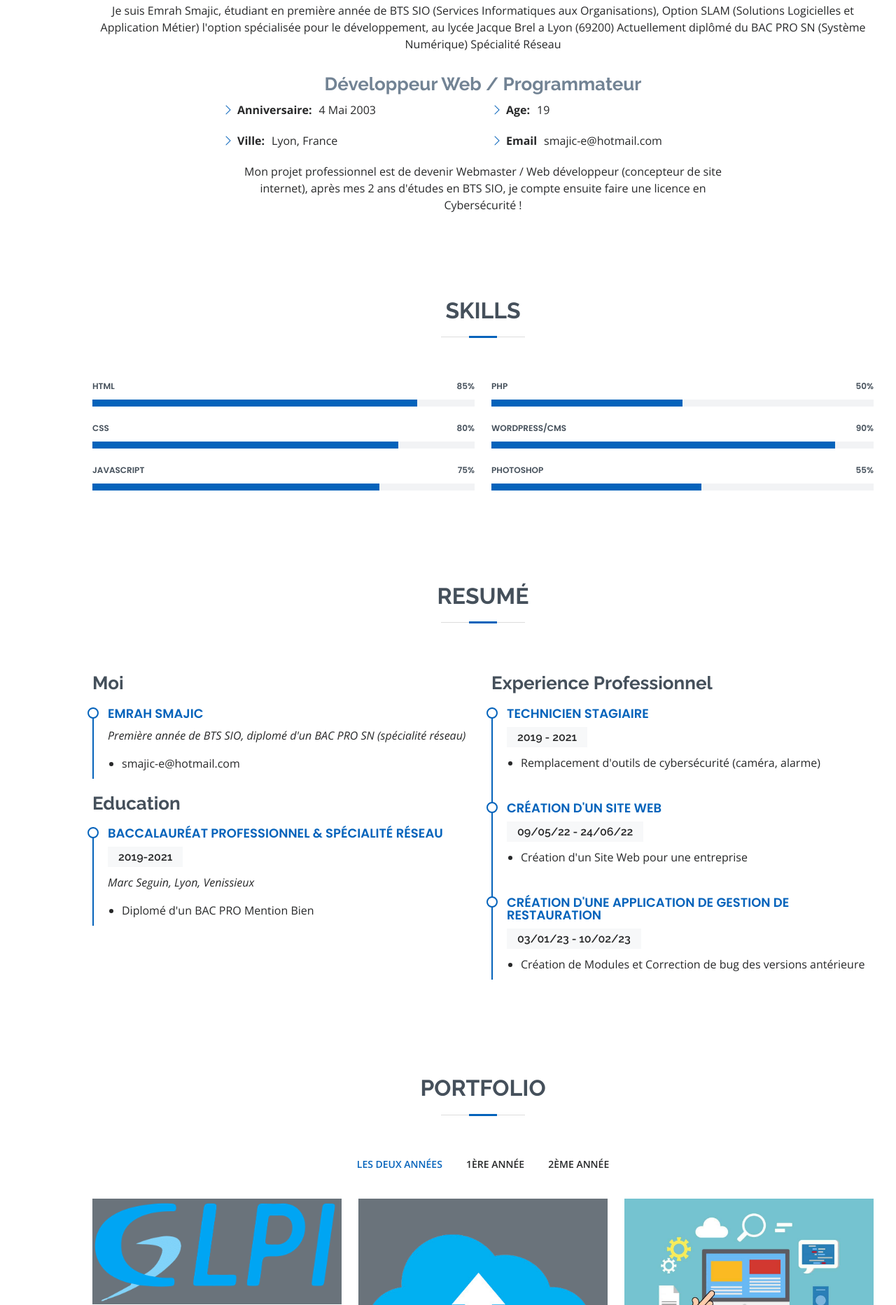
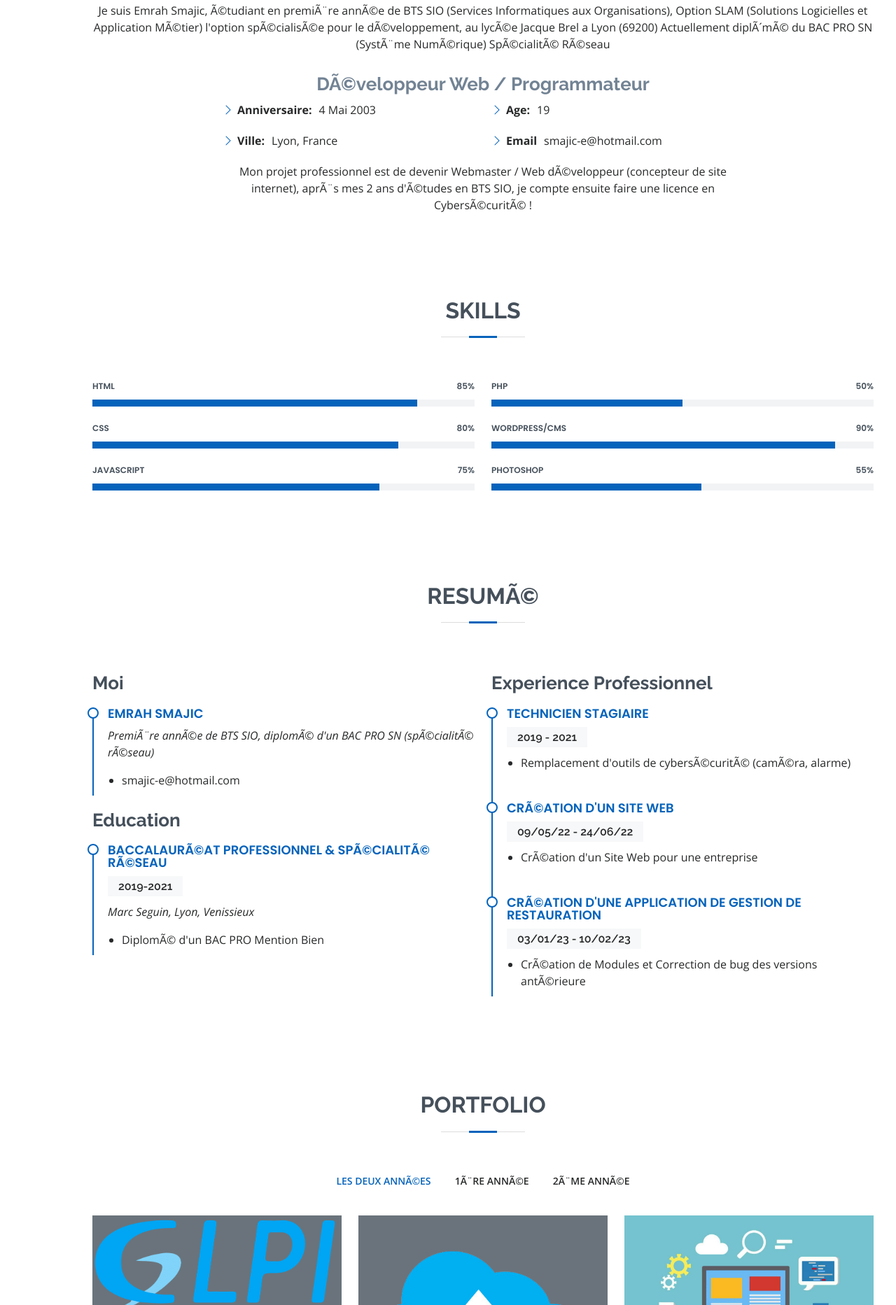
Before and after one commit to Reeflex-M/Portfolio, a plain HTML site: page index.html in a window 1280 px wide. Shown: the part 935-2800 px from the top of the page at 70% size. Drawn offline with nearby package versions, Linux system fonts and the light colour scheme.

Commit message:
Update index.html

```diff
--- a/index.html
+++ b/index.html
@@ -58,7 +58,7 @@
   <section id="hero" class="d-flex flex-column justify-content-center">
     <div class="container" data-aos="zoom-in" data-aos-delay="100">
       <h1>SMAJIC Emrah</h1>
-      <p>Je suis un <span class="typed" data-typed-items="Développeur..."></span></p>
+      <p>Je suis un <span class="typed" data-typed-items="DÃ©veloppeur..."></span></p>
       <div class="social-links">
         <a href="https://www.linkedin.com/in/emrah-smajic-a87474243" class="linkedin"><i class="bx bxl-linkedin"></i></a>
       </div>
@@ -73,13 +73,13 @@
 
         <div class="section-title">
           <h2>A Propos</h2>
-          <p>Je suis Emrah Smajic, étudiant en première année de BTS SIO (Services Informatiques aux Organisations), Option SLAM (Solutions Logicielles et Application Métier) l'option spécialisée pour le développement, au lycée Jacque Brel a Lyon (69200)
+          <p>Je suis Emrah Smajic, Ã©tudiant en premiÃ¨re annÃ©e de BTS SIO (Services Informatiques aux Organisations), Option SLAM (Solutions Logicielles et Application MÃ©tier) l'option spÃ©cialisÃ©e pour le dÃ©veloppement, au lycÃ©e Jacque Brel a Lyon (69200)
 
-            Actuellement diplômé du BAC PRO SN (Système Numérique) Spécialité Réseau</p>
+            Actuellement diplÃ´mÃ© du BAC PRO SN (SystÃ¨me NumÃ©rique) SpÃ©cialitÃ© RÃ©seau</p>
         </div>
 
   <center> <div class="col-lg-8 pt-4 pt-lg-0 content">
-            <h3>Développeur Web / Programmateur</h3>
+            <h3>DÃ©veloppeur Web / Programmateur</h3>
             <div class="row">
               <div class="col-lg-6">
                 <ul>
@@ -95,8 +95,8 @@
               </div>
             </div>
             <p>
-              Mon projet professionnel est de devenir Webmaster / Web développeur (concepteur de site internet), après mes 2 ans d'études en BTS SIO,
-               je compte ensuite faire une licence en Cybersécurité !
+              Mon projet professionnel est de devenir Webmaster / Web dÃ©veloppeur (concepteur de site internet), aprÃ¨s mes 2 ans d'Ã©tudes en BTS SIO,
+               je compte ensuite faire une licence en CybersÃ©curitÃ© !
             </p>
           </div>
         </div></center>
@@ -174,7 +174,7 @@
       <div class="container" data-aos="fade-up">
 
         <div class="section-title">
-          <h2>Resumé</h2>
+          <h2>ResumÃ©</h2>
         </div>
 
         <div class="row">
@@ -182,7 +182,7 @@
             <h3 class="resume-title">Moi</h3>
             <div class="resume-item pb-0">
               <h4>Emrah Smajic</h4>
-              <p><em>Première année de BTS SIO, diplomé d'un BAC PRO SN (spécialité réseau)</em></p>
+              <p><em>PremiÃ¨re annÃ©e de BTS SIO, diplomÃ© d'un BAC PRO SN (spÃ©cialitÃ© rÃ©seau)</em></p>
               <ul>
                 <li>smajic-e@hotmail.com</li>
               </ul>
@@ -190,11 +190,11 @@
 
             <h3 class="resume-title">Education</h3>
             <div class="resume-item">
-              <h4>Baccalauréat Professionnel &amp; Spécialité Réseau</h4>
+              <h4>BaccalaurÃ©at Professionnel &amp; SpÃ©cialitÃ© RÃ©seau</h4>
               <h5>2019-2021</h5>
               <p><em>Marc Seguin, Lyon, Venissieux</em></p>
               <ul>
-                <li>Diplomé d'un BAC PRO Mention Bien</li>
+                <li>DiplomÃ© d'un BAC PRO Mention Bien</li>
               </ul>
             </div>
           </div>
@@ -204,22 +204,22 @@
               <h4>Technicien Stagiaire</h4>
               <h5>2019 - 2021</h5>
               <ul>
-                <li>Remplacement d'outils de cybersécurité (caméra, alarme)</li>
+                <li>Remplacement d'outils de cybersÃ©curitÃ© (camÃ©ra, alarme)</li>
               </ul>
             </div>
             <div class="resume-item">
-              <h4>Création d'un Site Web</h4>
+              <h4>CrÃ©ation d'un Site Web</h4>
               <h5>09/05/22 - 24/06/22</h5>
               <!-- <p><em>Lyon</em></p> -->
               <ul>
-                <li> Création d'un Site Web pour une entreprise </li>
+                <li> CrÃ©ation d'un Site Web pour une entreprise </li>
               </ul>
             </div>
             <div class="resume-item">
-              <h4>Création d'une Application de Gestion de Restauration</h4>
+              <h4>CrÃ©ation d'une Application de Gestion de Restauration</h4>
               <h5>03/01/23 - 10/02/23</h5>
               <ul>
-                <li>Création de Modules et Correction de bug des versions antérieure</li>
+                <li>CrÃ©ation de Modules et Correction de bug des versions antÃ©rieure</li>
               </ul>
             </div>
           </div>
@@ -239,9 +239,9 @@
         <div class="row">
           <div class="col-lg-12 d-flex justify-content-center" data-aos="fade-up" data-aos-delay="100">
             <ul id="portfolio-flters">
-              <li data-filter="*" class="filter-active">Les deux années</li>
-              <li data-filter=".filter-app">1ère Année</li>
-              <li data-filter=".filter-web">2ème Année</li>
+              <li data-filter="*" class="filter-active">Les deux annÃ©es</li>
+              <li data-filter=".filter-app">1Ã¨re AnnÃ©e</li>
+              <li data-filter=".filter-web">2Ã¨me AnnÃ©e</li>
             </ul>
           </div>
         </div>
@@ -278,7 +278,7 @@
             <div class="portfolio-wrap">
               <img src="assets/img/portfolio/Stage.jpg" class="img-fluid" alt="">
               <div class="portfolio-info">
-                <h4>Création d'un Site Web</h4>
+                <h4>CrÃ©ation d'un Site Web</h4>
                 <p>PPE STAGE</p>
                 <div class="portfolio-links">
                   <a href="https://docs.google.com/document/d/1xfjTMBRzcC5Ibf_MdZjepmO2aWlQCtOMkFxM9ew-9l8/edit?usp=sharing" data-gallery="portfolioGallery" class="portfolio-lightbox" title=""><i class="bx bx-plus"></i></a>
@@ -297,18 +297,18 @@
       </div>
     </section><!-- End Portfolio Section -->
 
-	    <!-- ======= Compétences ======= -->
+	    <!-- ======= CompÃ©tences ======= -->
     <section id="portfolio" class="portfolio section-bg">
       <div class="container" data-aos="fade-up">
 
         <div class="section-title">
-          <h2>Tableau des Compétences</h2>
+          <h2>Tableau des CompÃ©tences</h2>
         </div>
 
         <div class="row">
           <div class="col-lg-12 d-flex justify-content-center" data-aos="fade-up" data-aos-delay="100">
             <ul id="portfolio-flters">
-              <a href="assets\img\tableau_comp.pdf">Tableau des Compétences (Cliquez pour voir)</li><a>
+              <a href="assets\img\tableau_comp.pdf">Tableau des CompÃ©tences (Cliquez pour voir)</li><a>
             </ul>
           </div>
         </div>
@@ -321,7 +321,7 @@
         </div>
 
       </div>
-    </section><!-- End Compétences -->
+    </section><!-- End CompÃ©tences -->
 
 
 
```
